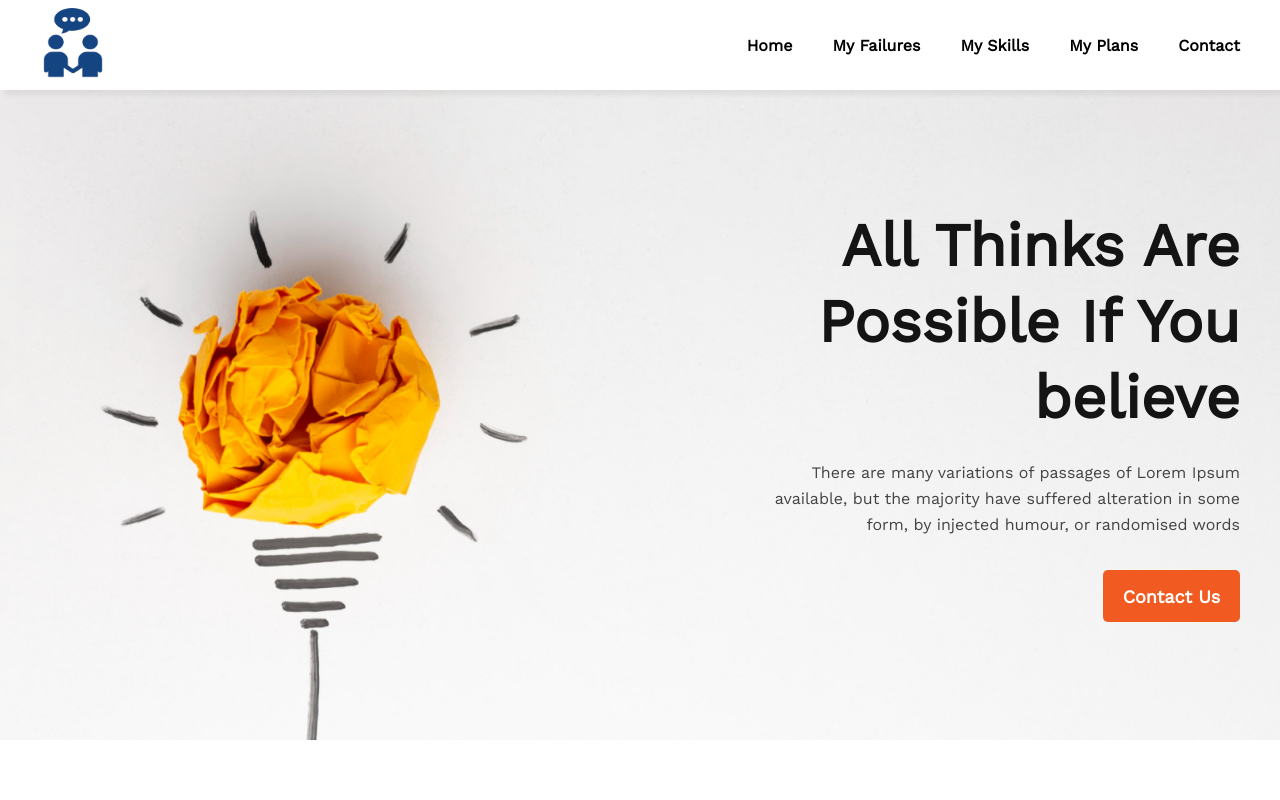
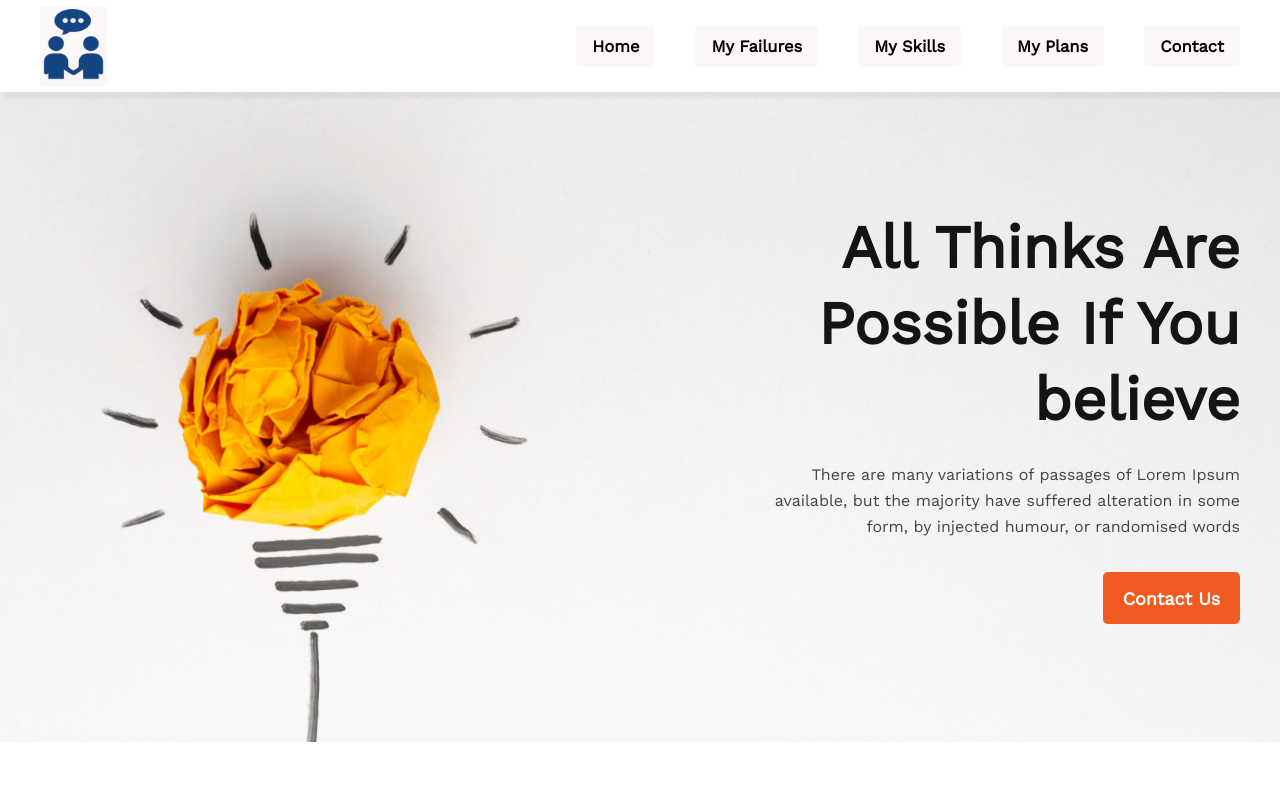
Before and after one commit to rajibrahman74/happy-new-year, a plain HTML site: page index.html in a window 1280 px wide. Shown: the top 800 px of the page. Drawn offline with nearby package versions, Linux system fonts and the light colour scheme; a web font is replaced by a local one.

Commit message:
final-commit

```diff
--- a/style.css
+++ b/style.css
@@ -30,7 +30,7 @@ header {
   background-color: white;
   box-shadow: 5px 5px 5px rgba(1, 1, 1, 0.06);
   /* margin-bottom: 32px; */
-  padding: 5px 0;
+  padding: 5.5px 0;
   position: sticky;
   top: 0;
   z-index: 1;
@@ -45,12 +45,12 @@ nav {
 nav > a {
   text-decoration: none;
   padding: 3px;
-  /* background: rgba(79, 157, 166, 0.1); */
+  background: rgb(252, 247, 248);
   border-radius: 5px;
 }
 nav a img {
-  height: 70px;
-  width: 60px;
+  height: 71px;
+  width: 61px;
 }
 
 nav ul {
@@ -59,10 +59,20 @@ nav ul {
 }
 nav ul li {
   list-style-type: none;
-  font-size: 16px;
+  font-size: 16.5px;
   font-weight: bold;
   cursor: pointer;
+  padding: 10px 15px;
+  /* background: #F15B22; */
+  border-radius: 5px;
+  border: 1.5px solid transparent;
+  background: rgb(252, 247, 248);
 }
+
+nav ul li:hover {
+  border: 1.5px solid #f15b22;
+}
+
 nav ul li a {
   text-decoration: none;
   color: black;
```
